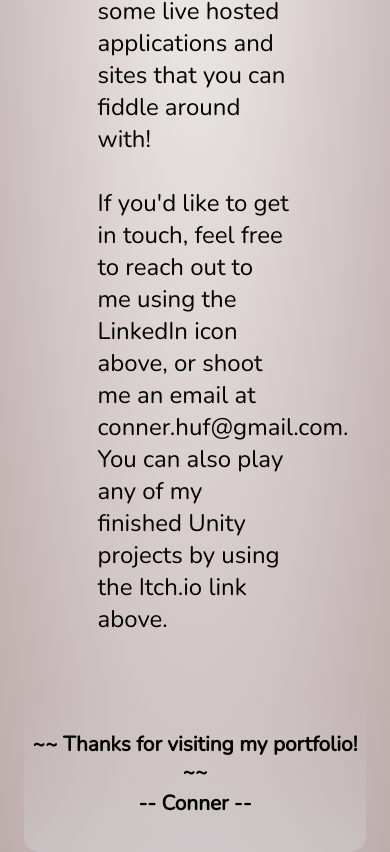
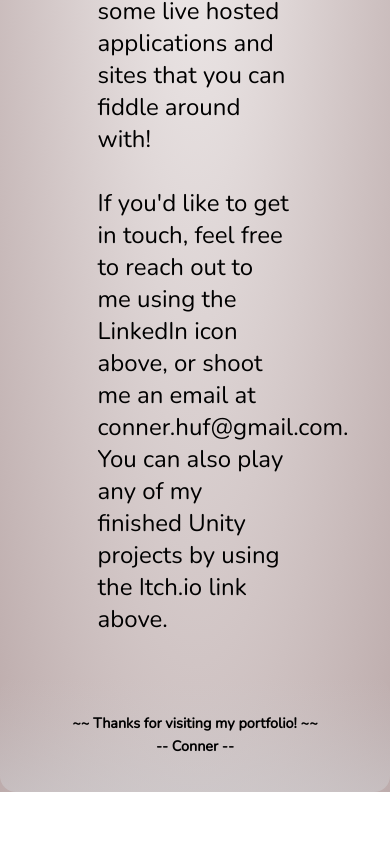
Before and after one commit to conner-huf/portfolio-site, a React (Create React App) app: page /about in a window 390 px wide. Shown: the part 1498-2350 px from the top of the page. After the commit the page ends 2290 px from the top, so only its background shows below. Built offline with nearby package versions, Linux system fonts and the light colour scheme.

Commit message:
fixed footer misalign issues

```diff
--- a/src/Components/Footer/Footer.css
+++ b/src/Components/Footer/Footer.css
@@ -16,3 +16,14 @@
     align-items: center;
     margin: 0.2rem;
 }
+
+@media (max-width: 1000px) {
+    .footer-container {
+        margin: 0;
+        justify-content: space-between;
+        margin-right: 0;
+    }
+    .footer-content {
+        font-size: .9rem;
+    }
+}
```
